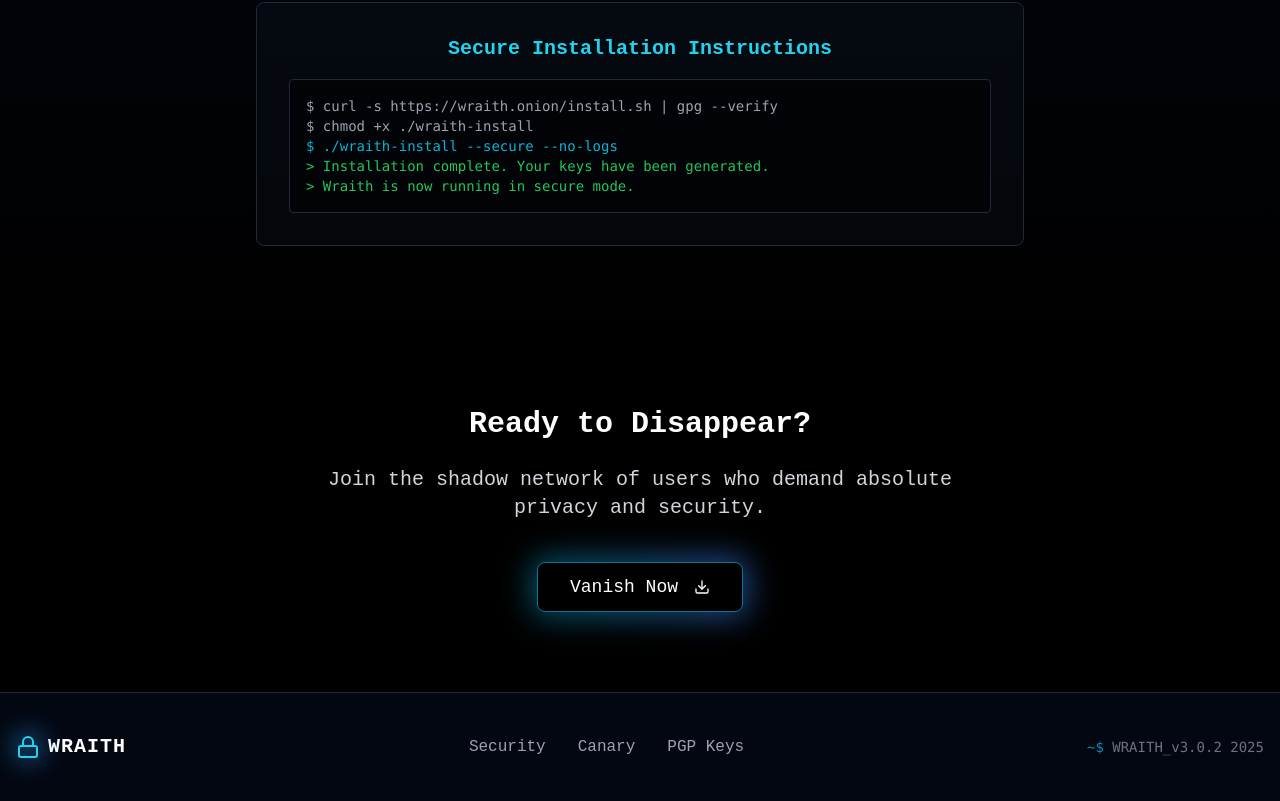
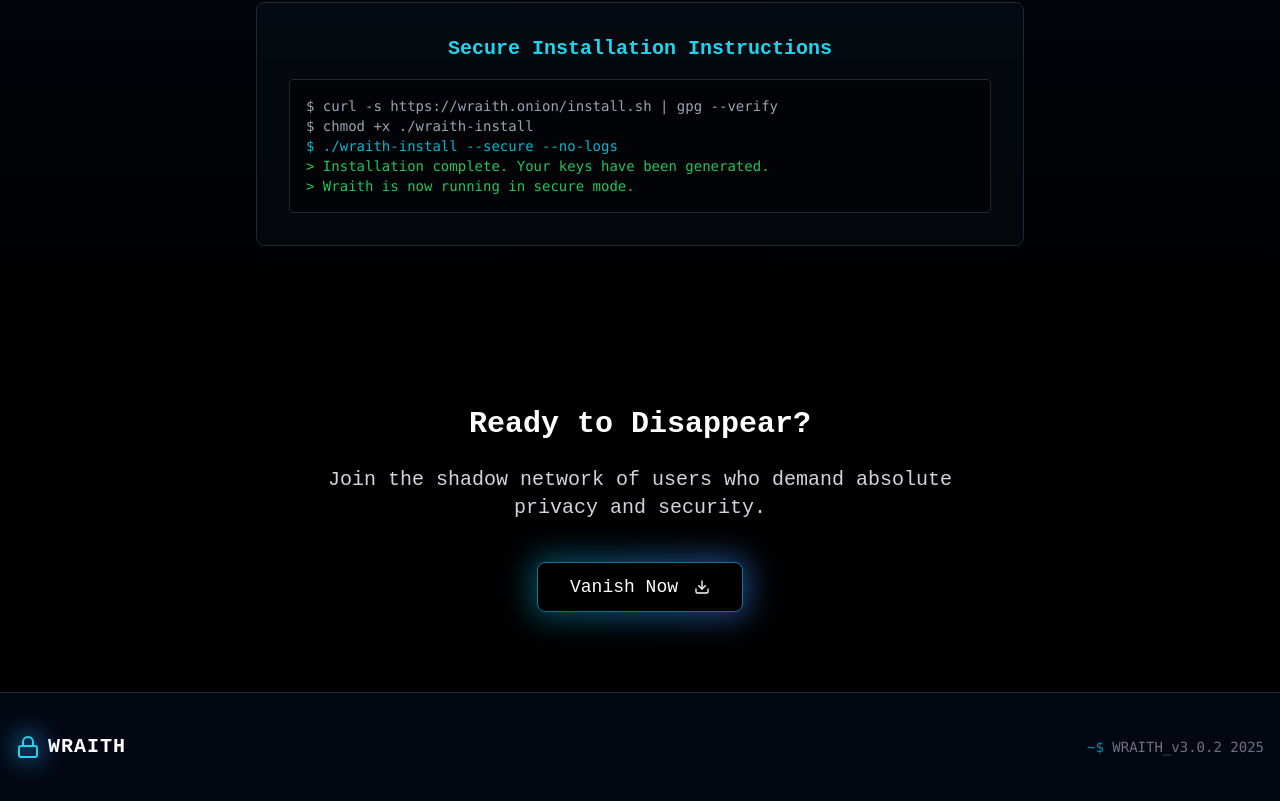
Before and after one commit to Prabhdeep1701/secure-messenger, a Next.js app: page / in a window 1280 px wide. Shown: the part 3127-3928 px from the top of the page. Built offline with nearby package versions, Linux system fonts and the light colour scheme.

Commit message:
Update page.tsx

```diff
--- a/app/page.tsx
+++ b/app/page.tsx
@@ -769,17 +769,7 @@ export default function Home() {
               </div>
               <span className="font-bold text-xl tracking-wider">WRAITH</span>
             </div>
-            <div className="flex gap-8 mb-6 md:mb-0">
-              <Link href="#" className="text-gray-400 hover:text-cyan-400 transition-colors">
-                Security
-              </Link>
-              <Link href="#" className="text-gray-400 hover:text-cyan-400 transition-colors">
-                Canary
-              </Link>
-              <Link href="#" className="text-gray-400 hover:text-cyan-400 transition-colors">
-                PGP Keys
-              </Link>
-            </div>
+
             <div className="text-gray-500 font-mono text-sm">
               <span className="text-cyan-600">~$</span> WRAITH_v3.0.2 {new Date().getFullYear()}
             </div>
```
